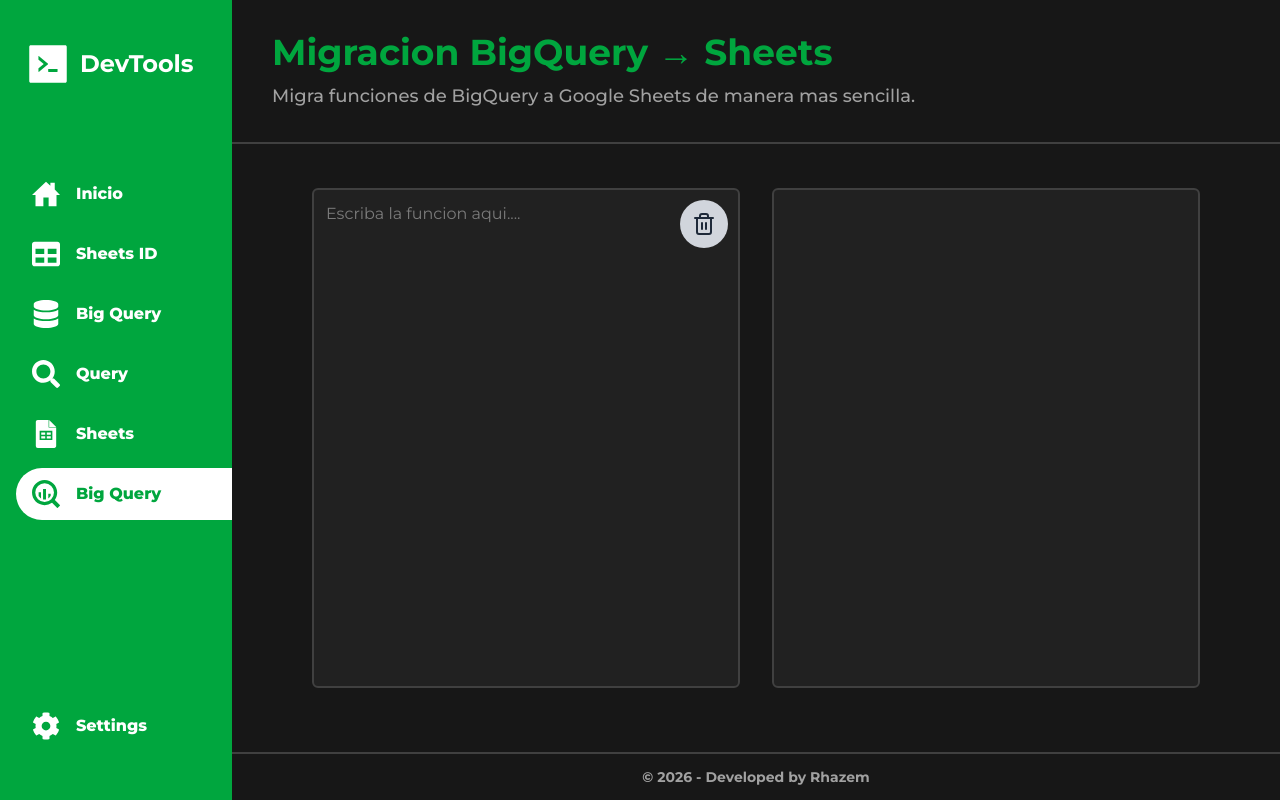
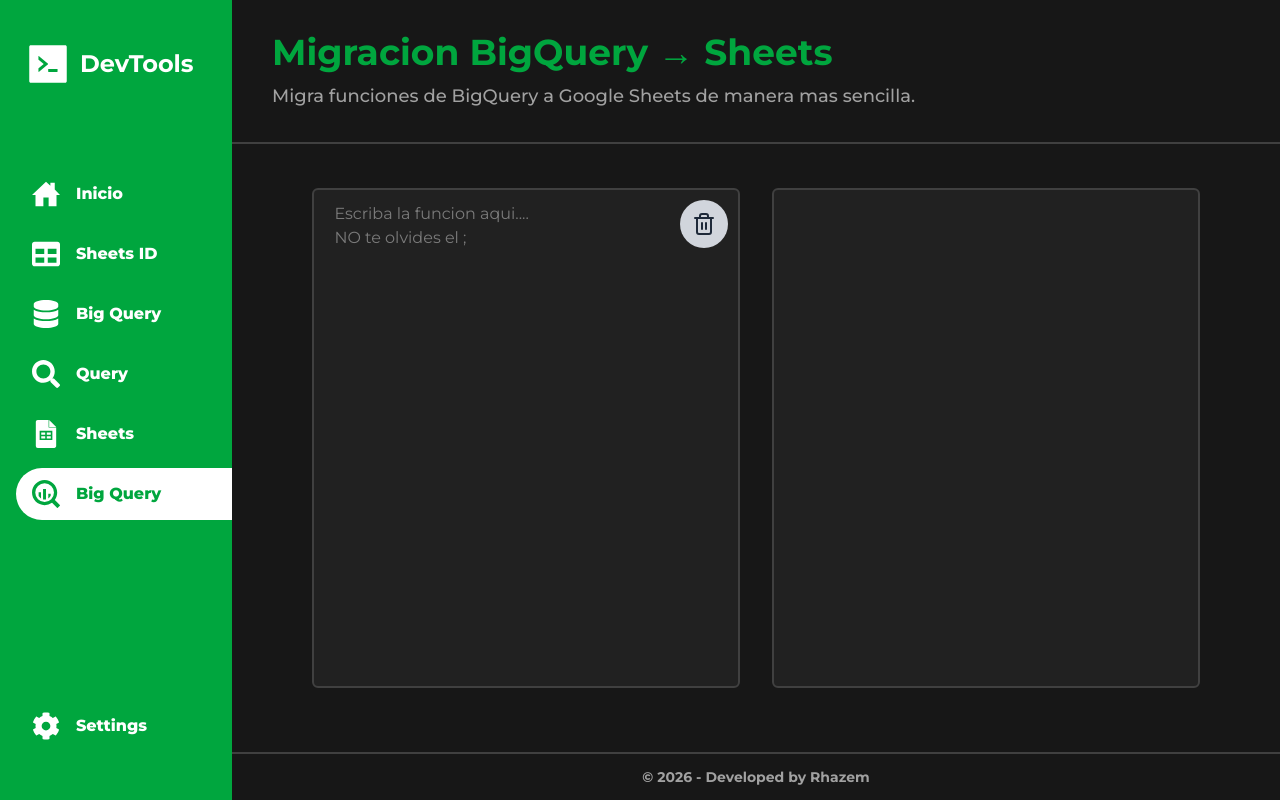
Before and after one commit to martinezlopezezequielernesto/data-analist-tools, a Next.js app: page /migracion-bqts in a window 1280 px wide. Built offline with nearby package versions, Linux system fonts and the light colour scheme.

Commit message:
detalle que me olvide

```diff
--- a/app/migracion-bqts/page.tsx
+++ b/app/migracion-bqts/page.tsx
@@ -63,13 +63,15 @@
       setResultado("");
     }
   };
-
+  const placeholder = `  Escriba la funcion aqui....
+  NO te olvides el ;
+  `
   return (
     <PageContainer>
       <GridTwoColumns>
         <Stack>
           <div className="relative">
-            <Textarea value={funcion} placeholder="Escriba la funcion aqui...." onChange={setFuncion} height="h-125"/>
+            <Textarea value={funcion} placeholder={placeholder} onChange={setFuncion} height="h-125"/>
             <button onClick={resetBase} className="absolute top-3 right-3 p-3 rounded-full bg-gray-300 hover:bg-green-600 transition-colors duration-300 cursor-pointer group">
               <FiTrash2 className="size-4 md:size-6 text-gray-800 group-hover:text-white"/>
             </button>
```
